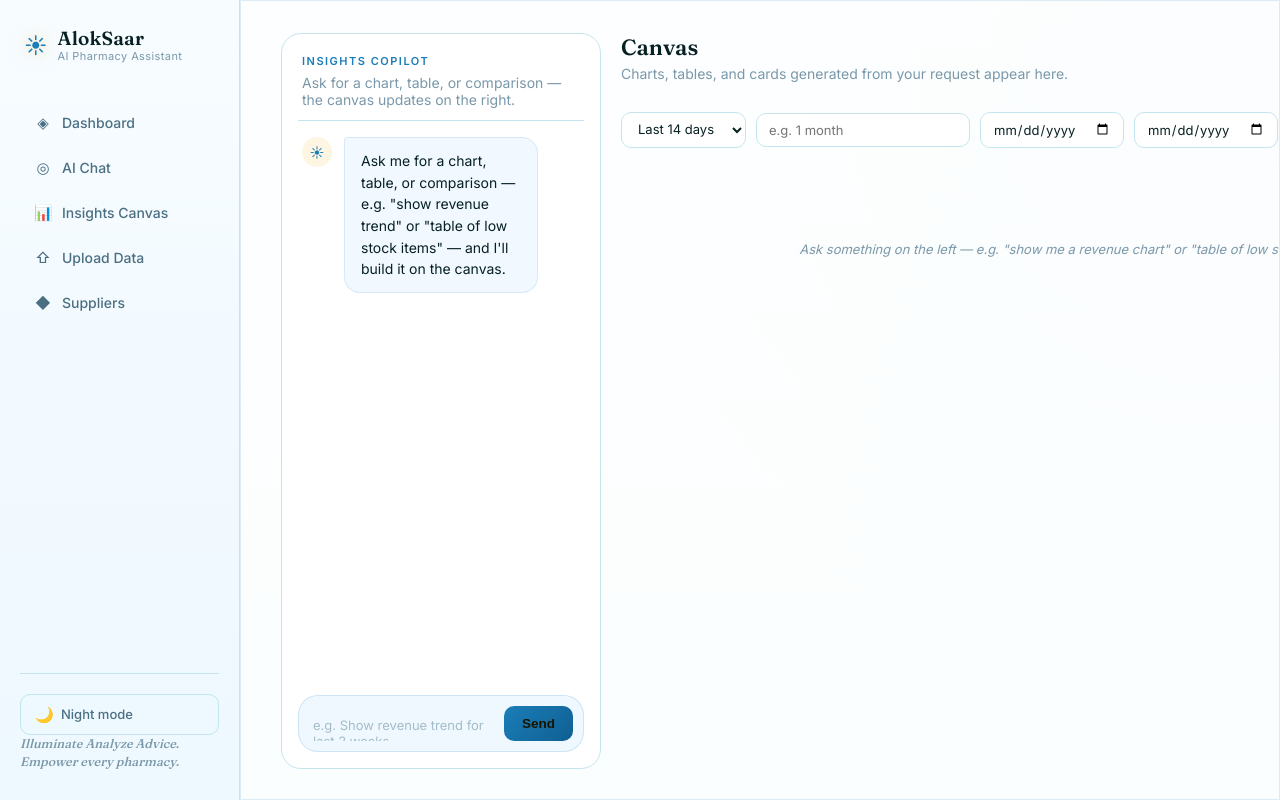
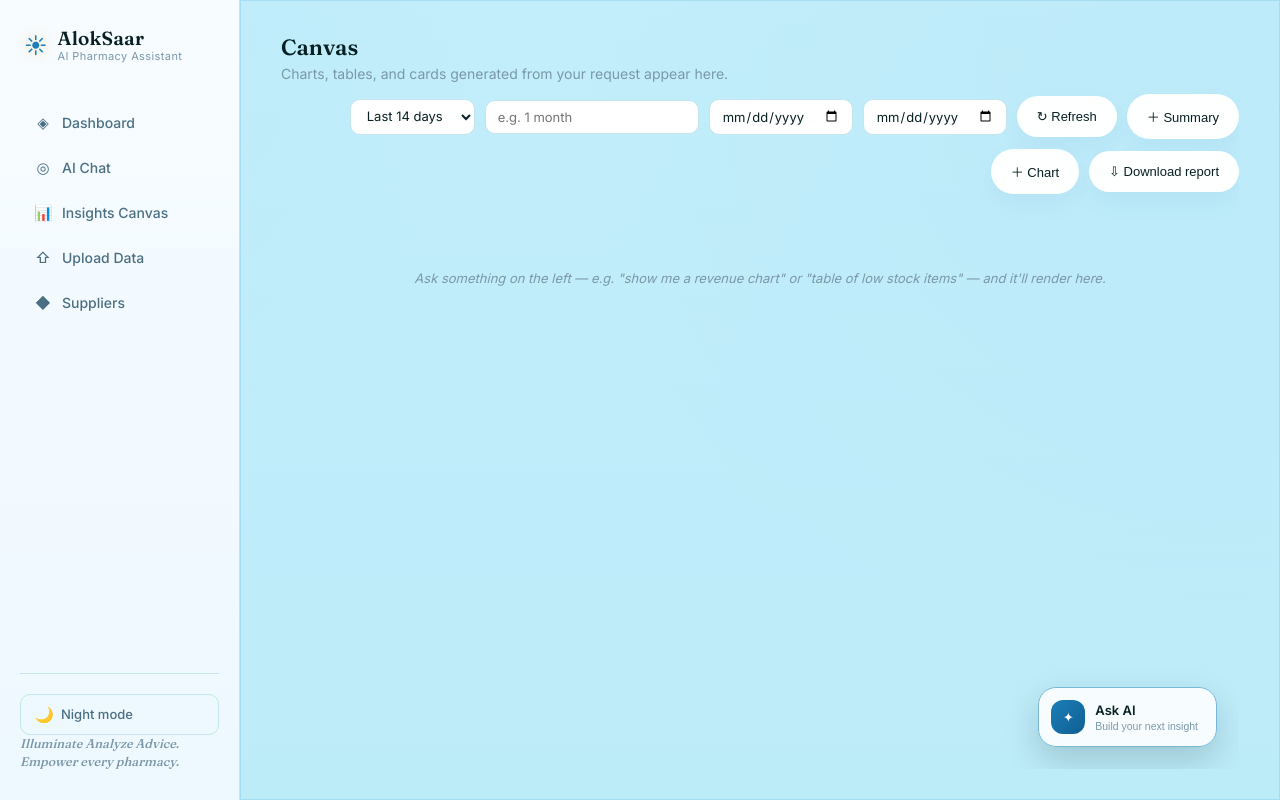
Before and after one commit to hariom8710/AlokSaar, a Flask app: page /insights in a window 1280 px wide. Run offline with Flask 3, Linux system fonts and the light colour scheme; data that the repository does not hold is empty; some libraries are stand-ins or nearby versions.

Commit message:
UI changes

```diff
--- a/static/css/style.css
+++ b/static/css/style.css
@@ -45,7 +45,7 @@
   --body-radial-1: radial-gradient(circle at top left, rgba(125, 205, 243, 0.22), transparent 32%);
   --body-radial-2: radial-gradient(circle at 95% 10%, rgba(27, 126, 184, 0.12), transparent 45%);
   --sidebar-gradient: linear-gradient(180deg, #f7fcff 0%, #eef8ff 100%);
-  --main-content-bg: rgba(255,255,255,0.92);
+  --main-content-bg: rgba(186, 235, 251, 0.807);
   --main-content-border: rgba(27,126,184,0.14);
   --main-content-shadow: 0 38px 110px rgba(15,87,118,0.08);
   --chat-shell-bg: rgba(255,255,255,0.98);
@@ -206,7 +206,10 @@ body {
   max-width: 1400px;
   height: 100vh;
   overflow-y: auto;
+  scrollbar-width: none;
+  -ms-overflow-style: none;
 }
+.main-content::-webkit-scrollbar { display: none; }
 
 .page-header {
   display: flex;
@@ -657,33 +660,63 @@ body {
   }
 
   .insights-shell {
-    grid-template-columns: 1fr;
-    height: auto;
+    height: calc(100vh - 96px);
   }
   .insights-chat-col {
-    height: 320px;
+    width: min(100%, 420px);
+    border-radius: 20px;
   }
 }
 
-/* ---------- Insights page (two-column: chat + canvas) ---------- */
+/* ---------- Insights page: AI drawer + canvas ---------- */
 .insights-shell {
-  display: grid;
-  grid-template-columns: 320px 1fr;
-  gap: 20px;
+  position: relative;
   height: calc(100vh - 64px);
+  overflow: hidden;
 }
 
 .insights-chat-col {
   display: flex;
   flex-direction: column;
-  background: var(--navy-panel);
+  position: absolute;
+  top: 0;
+  bottom: 0;
+  right: 0;
+  z-index: 4;
+  width: min(390px, calc(100% - 24px));
+  padding: 20px;
+  background: color-mix(in srgb, var(--navy-panel) 78%, transparent);
+  backdrop-filter: blur(18px);
+  -webkit-backdrop-filter: blur(18px);
   border: 1px solid var(--navy-line);
-  border-radius: var(--radius-lg);
-  padding: 16px;
+  border-radius: 24px;
+  box-shadow: -18px 0 56px rgba(7, 32, 35, 0.20);
+  transform: translateX(calc(100% + 24px));
+  opacity: 0;
+  pointer-events: none;
+  transition: transform 0.32s cubic-bezier(.2,.8,.2,1), opacity 0.2s ease;
   min-height: 0;
 }
-.insights-chat-header { padding: 4px 4px 12px; border-bottom: 1px solid var(--navy-line); margin-bottom: 8px; }
+.insights-chat-col.open { transform: translateX(0); opacity: 1; pointer-events: auto; }
+.insights-chat-header { display: flex; justify-content: space-between; gap: 12px; padding: 4px 4px 14px; border-bottom: 1px solid var(--navy-line); margin-bottom: 8px; }
 .insights-chat-header .eyebrow { display: block; }
+.insights-chat-close {
+  width: 32px; height: 32px; flex: 0 0 32px; border: 1px solid var(--navy-line); border-radius: 10px;
+  color: var(--ink-70); background: transparent; font-size: 22px; line-height: 1; cursor: pointer;
+}
+.insights-chat-close:hover { color: var(--gold); border-color: var(--gold); }
+.insights-chat-fab {
+  position: absolute; right: 22px; bottom: 22px; z-index: 3; display: inline-flex; align-items: center; gap: 10px;
+  padding: 12px 18px 12px 12px; border: 1px solid color-mix(in srgb, var(--gold) 45%, var(--navy-line));
+  border-radius: 18px; color: var(--ink-100); background: color-mix(in srgb, var(--navy-panel) 88%, transparent);
+  box-shadow: 0 14px 34px rgba(7, 32, 35, 0.18); cursor: pointer; text-align: left;
+  transition: transform .18s ease, box-shadow .18s ease, border-color .18s ease;
+}
+.insights-chat-fab:hover { transform: translateY(-3px); border-color: var(--gold); box-shadow: 0 18px 40px rgba(7, 32, 35, 0.25); }
+.insights-chat-fab-icon { display: grid; place-items: center; width: 34px; height: 34px; border-radius: 12px; background: linear-gradient(135deg, var(--gold), var(--sun-orange)); color: #fff; }
+.insights-chat-fab strong, .insights-chat-fab small { display: block; }
+.insights-chat-fab strong { font: 600 13px 'Inter', sans-serif; }
+.insights-chat-fab small { margin-top: 2px; color: var(--ink-60); font-size: 10.5px; }
 
 .insights-input-bar {
   padding: 10px;
@@ -694,7 +727,10 @@ body {
 .insights-canvas-col {
   display: flex;
   flex-direction: column;
+  height: 100%;
   min-height: 0;
+  min-width: 0;
+  overflow: hidden;
 }
 
 .insights-canvas-header {
@@ -710,6 +746,8 @@ body {
   display: flex;
   gap: 10px;
   align-items: center;
+  flex-wrap: wrap;
+  justify-content: flex-end;
 }
 
 .insights-filter-select {
@@ -725,6 +763,7 @@ body {
 .insights-canvas {
   flex: 1;
   overflow-y: auto;
+  overflow-x: hidden;
   display: flex;
   flex-direction: column;
   gap: 18px;
--- a/templates/insights.html
+++ b/templates/insights.html
@@ -2,10 +2,18 @@
 {% block title %}Insights — AlokSaar{% endblock %}
 {% block content %}
 <div class="insights-shell">
-  <aside class="insights-chat-col">
+  <button class="insights-chat-fab" id="insights-chat-fab" type="button" aria-controls="insights-chat-panel" aria-expanded="false">
+    <span class="insights-chat-fab-icon">✦</span>
+    <span><strong>Ask AI</strong><small>Build your next insight</small></span>
+  </button>
+
+  <aside class="insights-chat-col" id="insights-chat-panel" aria-label="Insights AI chat">
     <div class="insights-chat-header">
-      <span class="eyebrow">Insights Copilot</span>
-      <p class="page-subtitle" style="margin-top:2px;">Ask for a chart, table, or comparison — the canvas updates on the right.</p>
+      <div>
+        <span class="eyebrow">Insights Assistant</span>
+        <p class="page-subtitle" style="margin-top:2px;">Ask for a chart, table, or comparison.</p>
+      </div>
+      <button class="insights-chat-close" id="insights-chat-close" type="button" aria-label="Close Insights Assistant">×</button>
     </div>
     <div class="chat-messages" id="insights-messages"></div>
     <div class="chat-input-bar insights-input-bar">
@@ -14,7 +22,7 @@
     </div>
   </aside>
 
-  <main class="insights-canvas-col">
+  <main class="insights-canvas-col" id="insights-canvas-area">
     <div class="insights-canvas-header">
       <div>
         <h1 class="page-title" style="font-size:22px;">Canvas</h1>
```
Also changed, not shown: static/js/insights.js (+35 -0 lines).
